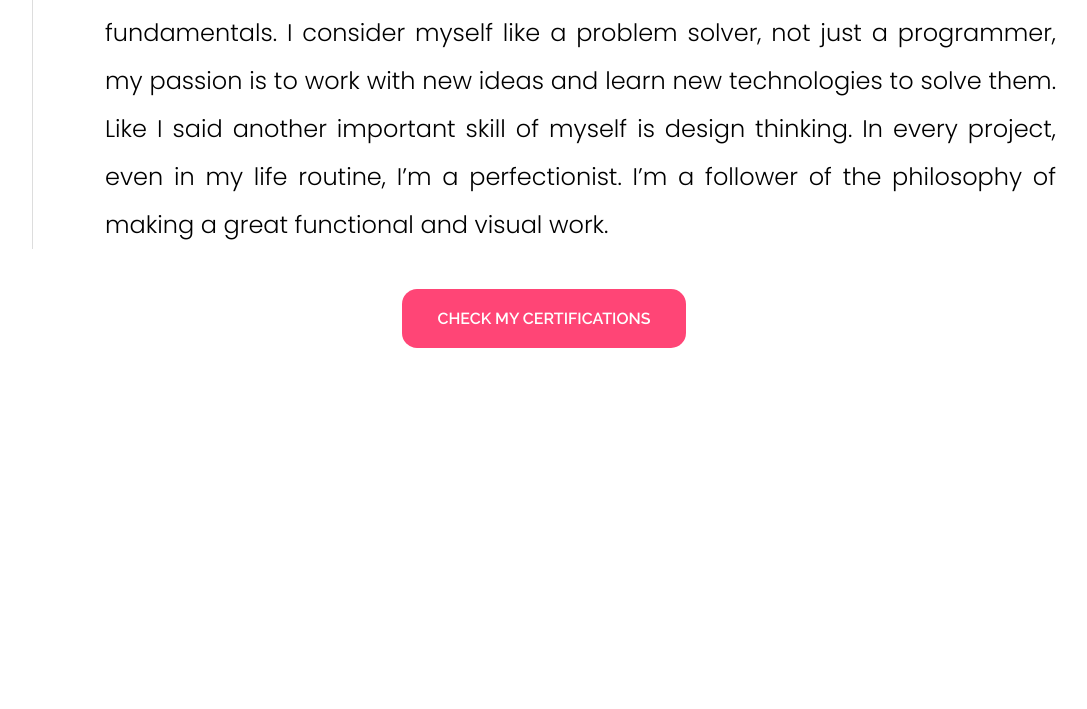
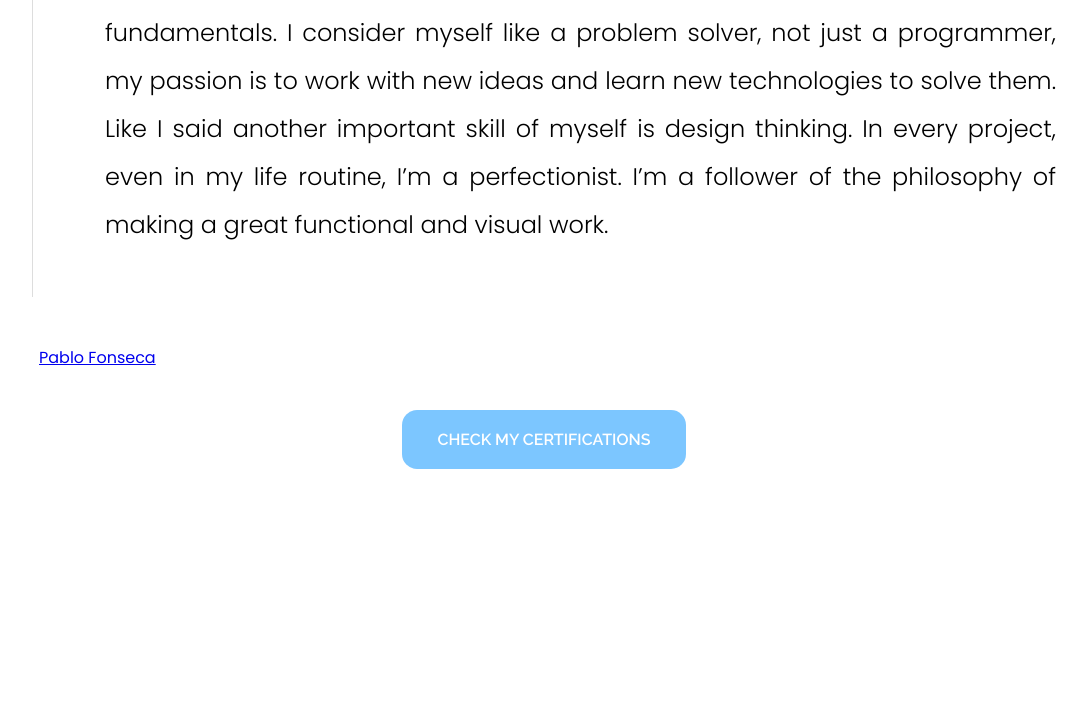
Before and after one commit to PabloFonsecaMoncada/pablofonseca.github.io, a PHP site: page / in a window 1280 px wide. Shown: the part 2423-3132 px from the top of the page, without its empty margins (96-1183 px from the left). Run offline with PHP 8.4, Linux system fonts and the light colour scheme; some libraries are stand-ins or nearby versions.

Commit message:
I changed many styles

```diff
--- a/Styles/professional-website-styles.css
+++ b/Styles/professional-website-styles.css
@@ -167,7 +167,7 @@ header #box-title-container>.title-container>hgroup>h2 {
 }
 
 header #box-title-container>.title-container>a,
-#about-me a,
+#about-me .personal-information-link-container a,
 #chat a,
 #contact button,
 #submit a,
@@ -190,10 +190,6 @@ input[type="submit"] {
     font-weight: 600;
     border-radius: 15px;
     border: 0;
-}
-
-#about-me a {
-    background-color: #FF1754;
 }
 
 #about-me a:hover {
@@ -222,6 +218,12 @@ input[type="submit"] {
     -webkit-box-pack: center;
     -ms-flex-pack: center;
     justify-content: center;
+}
+
+.professional-linkedin-badge-container {
+    margin-left: 135px !important;
+    display: flex !important;
+    flex-direction: row;
 }
 
 header,
@@ -337,6 +339,8 @@ h3 {
     border-left-style: solid;
     border-left-width: 1px;
     margin: auto;
+    padding-bottom: 2em;
+    margin-bottom: 2em;
 }
 
 
@@ -586,8 +590,8 @@ img.waves {
     /* margin-top: 2%;
   margin-bottom: 2%; */
     letter-spacing: 3px;
-    font-weight: 500;
-    font-family: "Source Code Pro", sans-serif;
+    font-weight: 300;
+    font-family: "Raleway", sans-serif;
 }
 
 .contact_information td {
--- a/index.html
+++ b/index.html
@@ -48,7 +48,6 @@
     <link href="https://fonts.googleapis.com/css?family=Poppins:100,100i,200,200i,300,300i,400,400i,500,500i,600,600i,700,700i,800,800i,900,900i&display=swap" rel="stylesheet">
     <link href="https://fonts.googleapis.com/css?family=Source+Code+Pro:200,200i,300,300i,400,400i,500,500i,600,600i,700,700i,900,900i&display=swap" rel="stylesheet">
     <link href="https://fonts.googleapis.com/css?family=Raleway:100,100i,200,200i,300,300i,400,400i,500,500i,600,600i,700,700i,800,800i,900,900i&display=swap" rel="stylesheet">
-
     <!-- Custom stylesheet -->
     <link rel="stylesheet" href="./Styles/professional-website-styles.css" type="text/css">
 
@@ -58,6 +57,9 @@
 
     <!-- jQuery Library CDN -->
     <script src="https://code.jquery.com/jquery-3.4.1.min.js" integrity="sha256-CSXorXvZcTkaix6Yvo6HppcZGetbYMGWSFlBw8HfCJo=" crossorigin="anonymous"></script>
+
+    <!-- Linkedin Badges Script -->
+    <script type="text/javascript" src="https://platform.linkedin.com/badges/js/profile.js" async defer></script>
 
     <!-- Website Title -->
     <title>Pablo Fonseca | Professional Website</title>
@@ -71,7 +73,7 @@
         </div>
     </div>
     <!-- WhatsApp Fixed Logotype -->
-    <div class="whatsapp-icon-container" id="fixed-icon">
+    <div class="whatsapp-icon-container whatsapp-icon-container-func" id="fixed-icon">
         <i class="fab fa-whatsapp"></i>
     </div>
     <header>
@@ -138,8 +140,13 @@
                             important skill of myself is design thinking. In every project, even in my life routine, I’m a perfectionist. I’m a follower of the philosophy of making a great functional and visual work.
                         </p>
                     </div>
+                    <div class="professional-linkedin-badge-container">
+                        <div class="LI-profile-badge" data-version="v1" data-size="medium" data-locale="es_ES" data-type="horizontal" data-theme="light" data-vanity="pablo-fonseca-4440aa162">
+                            <a class="LI-simple-link" href='https://cr.linkedin.com/in/pablo-fonseca-4440aa162?trk=profile-badge'>Pablo Fonseca</a>
+                        </div>
+                    </div>
                     <div class="personal-information-link-container">
-                        <a href="#" id="personal-information-link">check my certifications</a>
+                        <a href="https://www.linkedin.com/in/pablo-fonseca-4440aa162/#certifications" id="personal-information-link" target="_blank">check my certifications</a>
                     </div>
                     <div class="personal-information-vector-graphic">
                         <!-- Scalable Vector Graphic (SVG) Edited with [Adobe Illustrator]  -->
@@ -296,7 +303,7 @@
         <section id="chat">
             <h3>What's on your mind?</h3>
             <img src="./Multimedia/Pictures/brain.png" alt="Brain Vector Graphic Picture" height="200" width="200" style="margin: 0 auto;display: block;" />
-            <a href="">Lets Chat</a>
+            <a href="#contact-data">Lets Chat</a>
         </section>
         <section id="contact">
             <div class="container">
@@ -310,6 +317,7 @@
                     </div>
                 </form>
                 <div class="contact_information" id="contact">
+                    <a name="contact-data"></a>
                     <div class="mail_data">
                         <div class="email-icon-container">
                             <i class="fas fa-paper-plane"></i>
@@ -469,7 +477,7 @@
             $('#fixed-bars').click(function() {
                 $('header nav').slideToggle("fast");
             });
-            $('.whatsapp-icon-container').click(function() {
+            $('.whatsapp-icon-container-func').click(function() {
                 $(".popup-wrapper").toggleClass("visibility-functionality");
                 $(".popup-wrapper").fadeToogle();
             });
```
